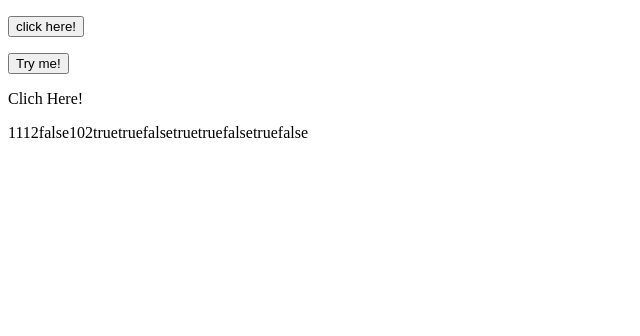
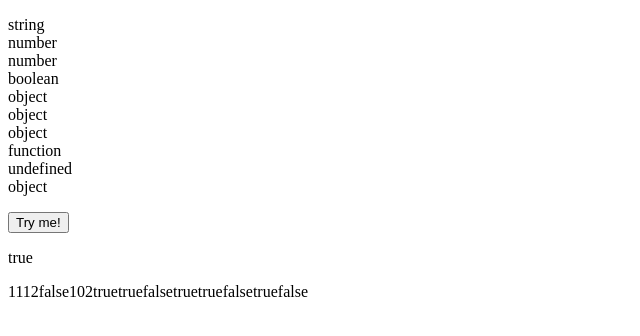
Before and after one commit to Neemag97/JavaScript-Projects, a plain HTML site: page Basic-JavaScript-Projects/Project5_comparisons_type_coercion/index.html in a window 1280 px wide. Both pictures are taken after a click on the element "Clich Here!". Shown: the whole page, without its empty margins (0-640 px from the left). Drawn offline with Linux system fonts and the light colour scheme.

Commit message:
Corrections

```diff
--- a/Basic-JavaScript-Projects/Project3_math_operators/index.html
+++ b/Basic-JavaScript-Projects/Project3_math_operators/index.html
@@ -10,13 +10,13 @@
 
     <p id=“Math”>Click the button to the absolute value of 27.5.</p>
     <button id="Math" onclick="myFunction()">Try it</button>
-    <p id="sub" onclick=" substraction_Function()"></p>
-    <p id="mult" onclick="multiplication()"></p>
-    <p id="div" onclick=" division()"></p>
-    <p id="more" onclick="more_math()"></p>
-    <p id="mod" onclick="modulus_Operator()"></p>
-    <p id="neg" onclick="negation_operator()"></p>
-    <script src=".\JS\main.js"></script>
+    <p id="sub" onclick=" substraction_Function()">Click here.</p>
+    <p id="mult" onclick="multiplication()">Click here.</p>
+    <p id="div" onclick=" division()">Click here.</p>
+    <p id="more" onclick="more_math()">Click here.</p>
+    <p id="mod" onclick="modulus_Operator()">Click here.</p>
+    <p id="neg" onclick="negation_operator()">Click here.</p>
+    <script src="./JS/main.js"></script>
 
 </body>
 </html>
--- a/Basic-JavaScript-Projects/Project5_comparisons_type_coercion/JS/main.js
+++ b/Basic-JavaScript-Projects/Project5_comparisons_type_coercion/JS/main.js
@@ -1,11 +1,14 @@
-function my_Function() {
-    typeof "" + "<br>" +
-    typeof "John" + "<br>" +
-    typeof "John Doe" + "<br>" +
-    typeof 0 + "<br>" +
-    typeof (3.14);
-    document.write("typeof");
-}
+document.getElementById("Test").innerHTML =
+  typeof "john" + "<br>" +
+  typeof 3.14 + "<br>" +
+  typeof NaN + "<br>" +
+  typeof false + "<br>" +
+  typeof [1,2,3,4] + "<br>" +
+  typeof {name:'john', age:34} + "<br>" +
+  typeof new Date() + "<br>" +
+  typeof function () {} + "<br>" +
+  typeof myCar + "<br>" +
+  typeof null;
 
     var x = 6;
     var y = 5;
@@ -45,10 +48,10 @@ document.write(5 > 8 && 10 > 4); // AND written: && = false because five is less
 document.write(5 > 10 || 10 > 4); //OR written: || “true” because, while 5 is not greater than 10, 10 is greater than 4
 document.write(5 > 10 || 10 > 20); //OR written: || “fase” because, while 5 is not greater than 10, 10 is not greater than 20
 
-function not_Fuunction(){
+function not_Function(){
     document.getElementById("not").innerHTML= !(20 > 10); //Not operator "False" because 20 is truelly greater than 10.
 }
 
-function not_Fuunction(){
+function not_Function(){
     document.getElementById("not").innerHTML= !(5 > 10); //Not operator "False" because 5 is truelly less than 10.
 }
--- a/Basic-JavaScript-Projects/Project5_comparisons_type_coercion/index.html
+++ b/Basic-JavaScript-Projects/Project5_comparisons_type_coercion/index.html
@@ -4,8 +4,7 @@
 
     </head>
     <body>
-        <p id="typeof"></p>
-        <button id="Test" onclick="my_Function()">click here!</button>
+        <p id="Test"></p>
 
         <P id="TEST"></P>
 
@@ -19,7 +18,7 @@
 
 
 
-        <script src=".\JS\main.js"></script>
+        <script src="./JS/main.js"></script>
 
 
     </body>
```
